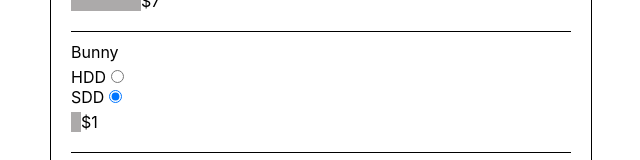
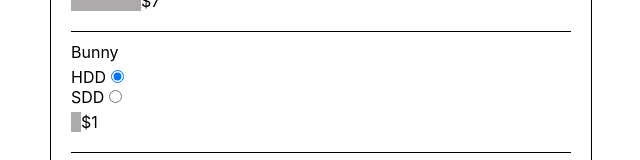
Before and after one commit to suborgerry/calculator, a React (Create React App) app: page / in a window 1280 px wide. Shown: the part 259-419 px from the top of the page, without its empty margins (319-959 px from the left). Built offline with nearby package versions, Linux system fonts and the light colour scheme.

Commit message:
Fixed keys

```diff
--- a/src/components/Provider.js
+++ b/src/components/Provider.js
@@ -1,12 +1,12 @@
 import mathFloor from '../mathFloor';
 import { String } from './StylingCimoponents';
 import { useState } from 'react';
-
 
 const Provider = (props) => {
     const [selectedOption, setSelectedOption] = useState(null);
     const options = props.provider.options;
     const optionsCheck = options.length > 0;
+    const name = props.provider.name;
 
     let storage;
     let transfer;
@@ -26,14 +26,14 @@ const Provider = (props) => {
         }
 
         optionsItems = options.map((option, index) =>
-            <div key={index}>
+            <div key={index + option.name}>
                 <label htmlFor={option.name + index}>
                     {option.name}
                     <input name={option}
                         id={option.name + index}
                         type="radio"
                         value={option.name}
-                        defaultChecked={index === 1 ? true : false}
+                        defaultChecked={index === 0 ? true : false}
                         onChange={() => { handleSelectedOption(option) }} />
                 </label>
             </div>
@@ -43,14 +43,9 @@ const Provider = (props) => {
         transfer = props.transferCount * props.provider.transferCoeff;
     }
 
-    // console.log(storage, transfer);
-
-    const name = props.provider.name;
-
     const minimalPrice = props.provider.minimalPrice ? props.provider.minimalPrice : 1;
-
     let price = mathFloor((storage + transfer));
-    price = price >= minimalPrice ? price : minimalPrice;
+        price = price >= minimalPrice ? price : minimalPrice;
     const count = Math.round(price * 10);
 
     return (
```
